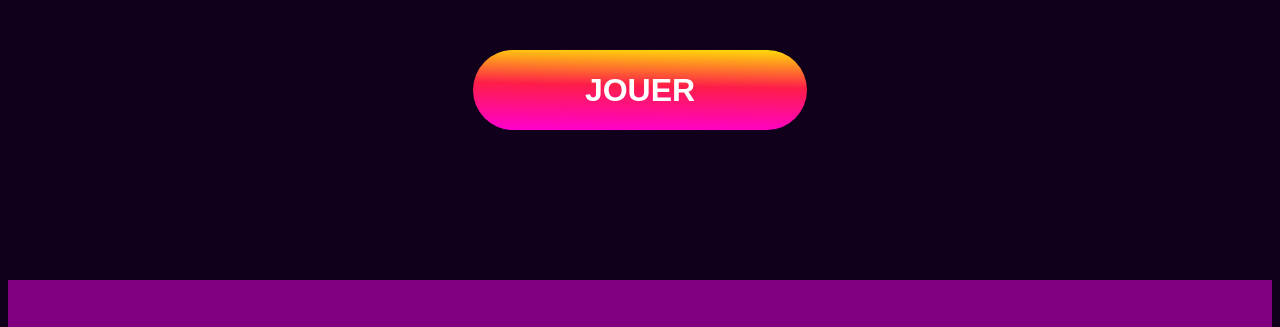
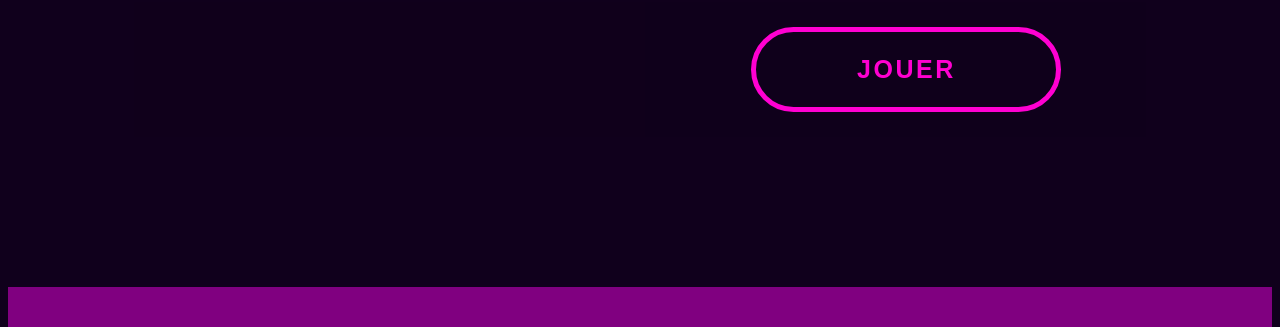
Before and after one commit to FelixPerso/ProjetWeb_e_commerce_fictif, a plain HTML site: page indexeu.html in a window 1280 px wide. Shown: the part 765-1092 px from the top of the page. Drawn offline with Linux system fonts and the light colour scheme.

Commit message:
accceuillefinal

```diff
--- a/indexeu.html
+++ b/indexeu.html
@@ -43,11 +43,15 @@
     <img clas"logo" src="img/logomk3.png" height="590" width="750">
   </div>
 </div>
-<div id="bouton" align="center">
-  <input class="favorite styled"
-        type="button"
-        value="JOUER" onclick="window.location.href = 'pagejeux.html';">
-</div>
+
+<nav class="bout">
+<ul class="ul">
+  <li class="li" onclick="window.location.href = 'pagejeux.html';">
+        jouer
+      <span></span><span></span><span></span><span></span>
+  </li>
+</ul>
+</nav>
 <footer>
   <a href="https://www.facebook.com/profile.php?id=100076190240946%22target=%22_blank%22%3E"target="_blank"><img class="ifm" src=img/logofacebook.png>
   <a href="https://www.instagram.com/?hl=fr%22target=%22_blank%22%3E" target="_blank"><img class="ifm" src=img/logoinsta.png>
--- a/stylesheetindex.css
+++ b/stylesheetindex.css
@@ -109,20 +109,7 @@ nav > ul li:hover .sous{
   padding-right: 50px;
 }
 
-.styled {
-  margin-top: 3rem;
-  font-family: sans-serif;
-  border: 0;
-  line-height: 2.5;
-  padding: 0 7rem;
-  font-size: 2rem;
-  text-align: center;
-  font-weight: bold;
-  color: #fff;
-  border-radius: 4rem;
-  background: rgb(255,0,209);
-  background: linear-gradient(1deg, rgba(255,0,209,1) 0%, rgba(253,29,73,1) 55%, rgba(255,221,8,1) 100%);
-}
+
 
 
 footer{
@@ -153,3 +140,78 @@ footer{
   width: 100px;
   margin-bottom: 70px;
 }
+
+
+
+.bout .ul {
+    list-style-type: none;
+    margin: 0;
+    padding: 0;
+    padding-left: 37rem;
+}
+
+.bout .ul .li {
+    --c: rgb(255,0,209);
+    color: var(--c);
+    font-size: 25px;
+    border: 0.2em solid var(--c);
+    border-radius: 2em;
+    width: 12em;
+    height: 3em;
+    text-transform: uppercase;
+    font-weight: bold;
+    font-family: sans-serif;
+    letter-spacing: 0.1em;
+    text-align: center;
+    line-height: 3em;
+    position: relative;
+    overflow: hidden;
+    z-index: 1;
+    transition: 0.5s;
+    margin: 1em;
+}
+
+.bout .ul .li span {
+    position: absolute;
+    width: 25%;
+    height: 100%;
+    background-color: var(--c);
+    transform: translateY(150%);
+    border-radius: 50%;
+    left: calc((var(--n) - 1) * 25%);
+    transition: 0.5s;
+    transition-delay: calc((var(--n) - 1) * 0.1s);
+    z-index: -1;
+}
+
+.bout .ul .li:hover {
+    color: #10001C;
+}
+
+.bout .ul .li:hover span {
+    transform: translateY(0) scale(2);
+}
+
+.bout .ul .li span:nth-child(1) {
+    --n: 1;
+    background: rgb(255,0,209);
+    background: linear-gradient(1deg, rgba(255,0,209,1) 0%, rgba(253,29,73,1) 55%, rgba(255,221,8,1) 100%);
+}
+
+.bout .ul .li span:nth-child(2) {
+    --n: 2;
+    background: rgb(255,0,209);
+    background: linear-gradient(1deg, rgba(255,0,209,1) 0%, rgba(253,29,73,1) 55%, rgba(255,221,8,1) 100%);
+}
+
+.bout .ul .li span:nth-child(3) {
+    --n: 3;
+    background: rgb(255,0,209);
+    background: linear-gradient(1deg, rgba(255,0,209,1) 0%, rgba(253,29,73,1) 55%, rgba(255,221,8,1) 100%);
+}
+
+.bout .ul .li span:nth-child(4) {
+    --n: 4;
+    background: rgb(255,0,209);
+    background: linear-gradient(1deg, rgba(255,0,209,1) 0%, rgba(253,29,73,1) 55%, rgba(255,221,8,1) 100%);
+}
```
